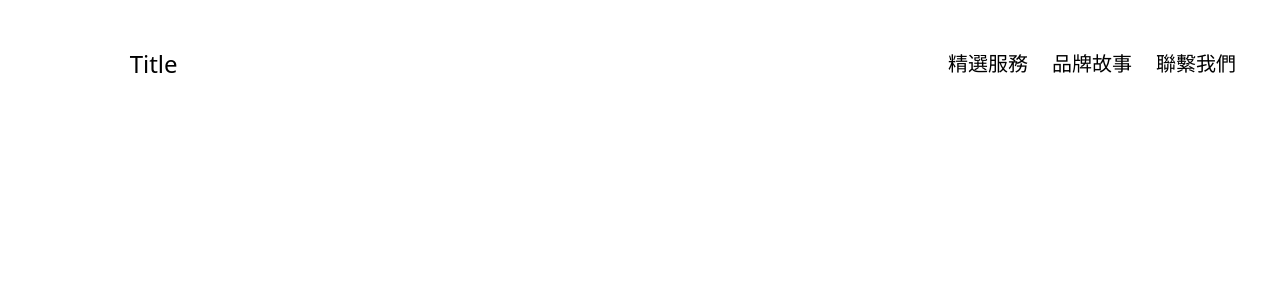
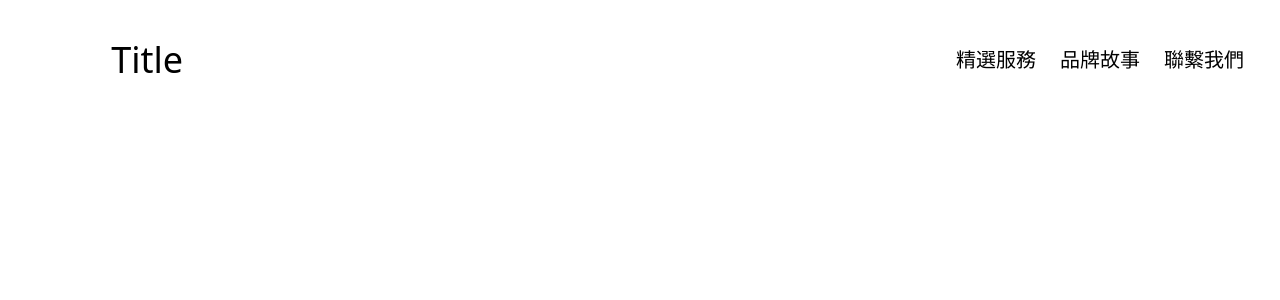
Before and after one commit to Eazychen/React-page, a React (Create React App) app: page / in a window 1280 px wide. Shown: the top 300 px of the page. Built offline with nearby package versions, Linux system fonts and the light colour scheme.

Commit message:
fixed header

```diff
--- a/src/HomePage.js
+++ b/src/HomePage.js
@@ -17,8 +17,8 @@ const UlGroup = ()=>{
 
 const HomePage = () => {
 	return (
-		<div className="grid grid-cols-[20%_80%] p-8  ">
-			<div className="p-4 text-2xl text-center">Title</div>
+		<div className="grid grid-cols-[20%_80%] p-6 bg-white-alpha-50 fixed top-0 left-0 right-0">
+			<div className="p-4 text-4xl text-center">Title</div>
 			<UlGroup />
 		</div>
 	);
```
